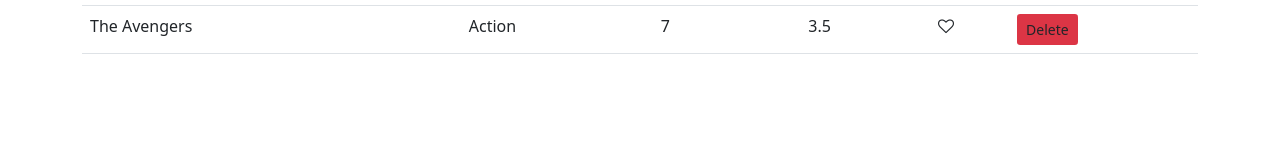
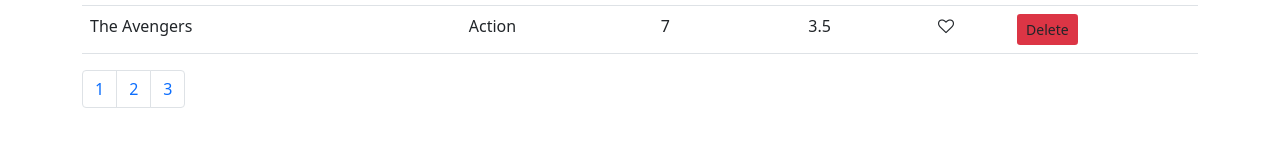
Before and after one commit to jimmymano/vidly, a React (Create React App) app: page / in a window 1280 px wide. Shown: the part 460-606 px from the top of the page. Built offline with nearby package versions, Linux system fonts and the light colour scheme.

Commit message:
added pagination child component to movies component.

```diff
--- /dev/null
+++ b/src/components/common/pagination.jsx
@@ -0,0 +1,24 @@
+import React, { Component } from "react";
+import _ from "lodash";
+
+const Pagination = (props) => {
+  const { itemsCount, pageSize } = props;
+
+  const pagesCount = itemsCount / pageSize;
+
+  const pages = _.range(1, pagesCount + 1);
+
+  return (
+    <nav>
+      <ul className="pagination">
+        {pages.map((page) => (
+          <li key={page} className="page-item">
+            <a className="page-link">{page}</a>
+          </li>
+        ))}
+      </ul>
+    </nav>
+  );
+};
+
+export default Pagination;
--- a/src/components/movies.jsx
+++ b/src/components/movies.jsx
@@ -1,9 +1,13 @@
 import React, { Component } from "react";
 import Like from "./common/like";
 import { getMovies } from "../services/fakeMovieService";
+import Pagination from "./common/pagination";
 
 class Movies extends Component {
-  state = { movies: getMovies() };
+  state = { movies: getMovies(), pageSize: 4 };
+  handlePageChange = (page) => {
+    console.log(page);
+  };
   handleDelete = (movie) => {
     const movies = this.state.movies.filter((m) => m._id !== movie._id);
     this.setState({ movies });
@@ -15,8 +19,8 @@
     this.setState({ movies });
   };
   render() {
-    if (this.state.movies.length === 0)
-      return <p>There are no movies in this database</p>;
+    const { length: count } = this.state.movies;
+    if (count === 0) return <p>There are no movies in this database</p>;
     return (
       <div>
         <p>Showing {this.state.movies.length} movies in the database.</p>
@@ -56,6 +60,11 @@
             ))}
           </tbody>
         </table>
+        <Pagination
+          itemsCount={count}
+          pageSize={this.state.pageSize}
+          onPageChange={this.handlePageChange}
+        />
       </div>
     );
   }
```
